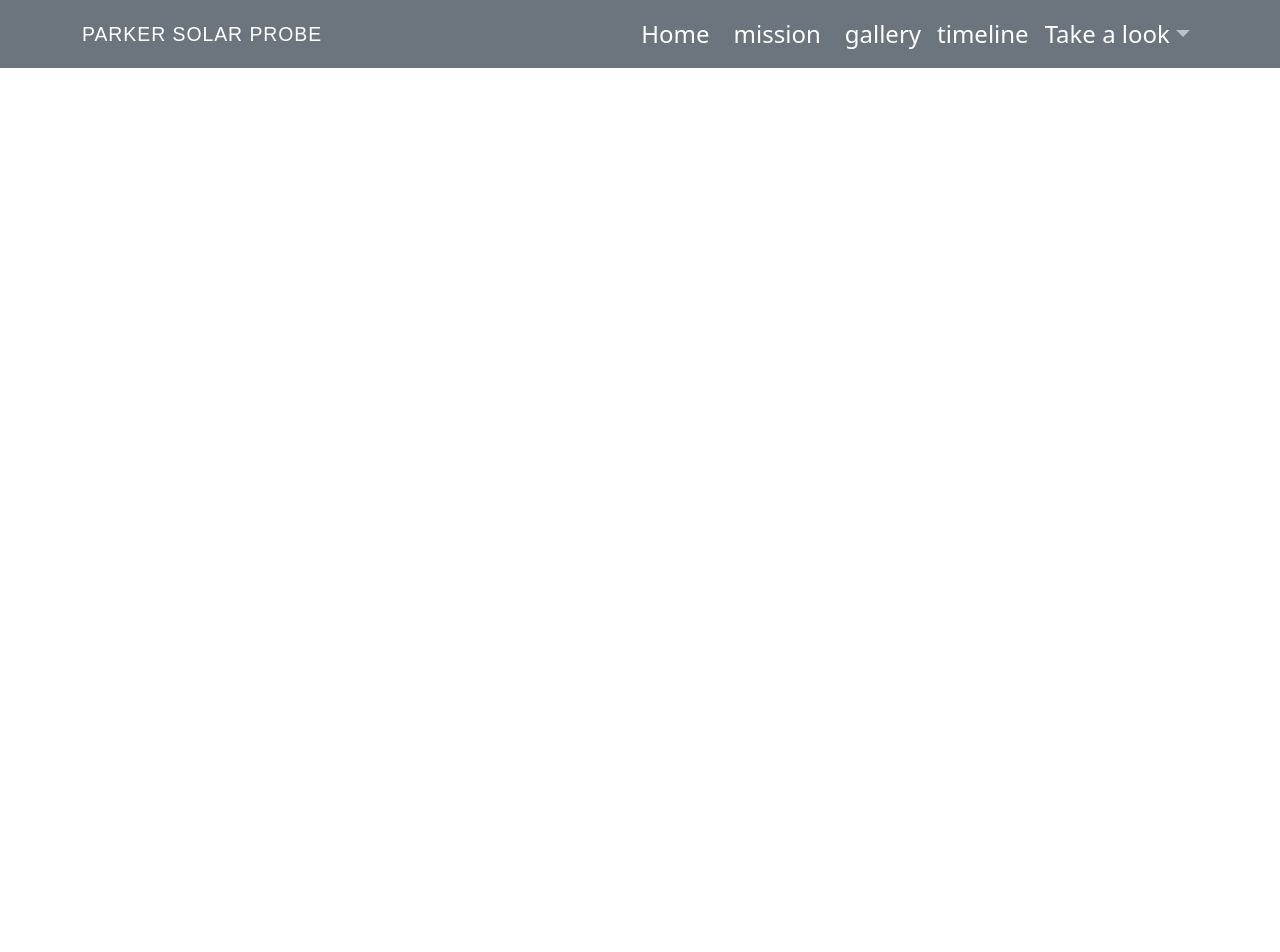
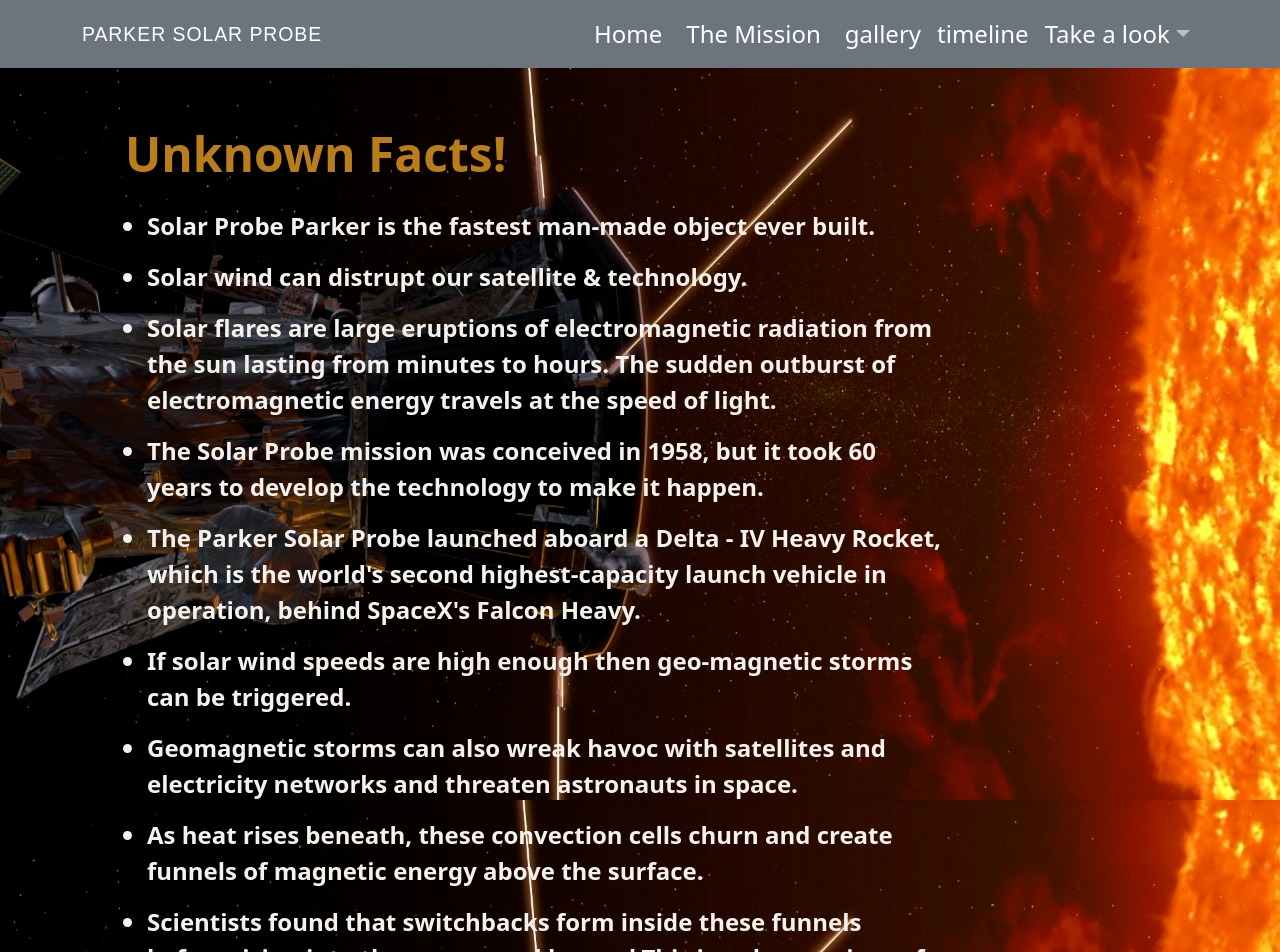
Before and after one commit to anuraag2002/the-extraterrestrials, a React (Create React App) app in the folder nsacsample/: page /facts in a window 1280 px wide. Shown: the top 952 px of the page. Before the commit the page ends 800 px from the top, so only its background shows below. Built offline with nearby package versions, Linux system fonts and the light colour scheme.

Commit message:
updated facts

```diff
--- a/nsacsample/src/components/Facts.js
+++ b/nsacsample/src/components/Facts.js
@@ -1,9 +1,52 @@
 import React from "react";
+import "./facts.css"
 
 function Facts(){
     return(
-        <div>
+        <div class = "container-facts">
+            <h1 className = "facts-h1">Unknown Facts!</h1>
+            <ul>
+                <li className="p-facts">
+                Solar Probe Parker is the fastest man-made object ever built.
+                </li>
+                <li  className="p-facts">
+                Solar wind can distrupt our satellite & technology.
+                </li>
+                <li  className="p-facts">
+                Solar flares are large eruptions of electromagnetic radiation from the sun lasting from minutes to hours.
+                The sudden outburst of electromagnetic energy travels at the speed of light.
+                </li>
+                <li  className="p-facts">
+                The Solar Probe mission was conceived in 1958,
+                but it took 60 years to develop the technology to make it happen.
+                </li>
+                <li  className="p-facts">
+                The Parker Solar Probe launched aboard a Delta - IV Heavy Rocket,
+                 which is the world's second highest-capacity
+                launch vehicle in operation, behind SpaceX's Falcon Heavy.
+                </li>
+                <li className="p-facts">
+                    If solar wind speeds are high enough then geo-magnetic storms can be triggered.
+                </li>
+                <li className="p-facts">
+                Geomagnetic storms can also wreak havoc with satellites
+                and electricity networks and threaten astronauts in space.
+                </li>
+                <li  className="p-facts">
+                As heat rises beneath, these convection cells churn and create
+                funnels of magnetic energy above the surface.
+                </li>
+                <li  className="p-facts">
+                Scientists found that switchbacks form inside these funnels
+                before rising into the corona and beyond.This is only one
+                piece of the switchbacks puzzle though.Exactly how
+                they form is still unknown.
+                </li>
+                <li  className="p-facts">
+                    Corona is 300 times hotter than photosphere.
+                </li>
 
+            </ul>
         </div>
     )
 }
--- a/nsacsample/src/components/Header.js
+++ b/nsacsample/src/components/Header.js
@@ -15,7 +15,7 @@
 
                     <Nav className="ms-auto">
                     <a className="nav-link text-white me-2" href="#home">{('Home')}</a>
-                    <a className="nav-link text-white me-2" href="#mission">{('mission')}</a>
+                    <a className="nav-link text-white me-2" href="#mission">{('The Mission')}</a>
                     <a className="nav-link text-white" href="#gallery">{('gallery')}</a>
                     <a className="nav-link text-white" href="#timeline">{('timeline')}</a>
                     <NavDropdown className="nav-dropdown" title={<span className="text-white">Take a look</span>} id="collasible-nav-dropdown">
--- /dev/null
+++ b/nsacsample/src/components/facts.css
@@ -0,0 +1,20 @@
+.container-facts{
+    background: url("../components/images/backimg.png");
+    background-repeat: no-repeat;
+    background-size: 100% 100%;
+    background-attachment: fixed;
+    padding : 100px;
+    padding-right: 25vw;
+}
+.facts-h1{
+    margin: 25px;
+    color: rgb(186, 125, 27);
+    font-weight: 900;
+    font-size: 3rem !important;
+  }
+  .p-facts{
+    margin:15px;
+    color: rgb(245, 242, 237);
+    font-weight: 900;
+    font-size: 1.5rem;
+  }
```
